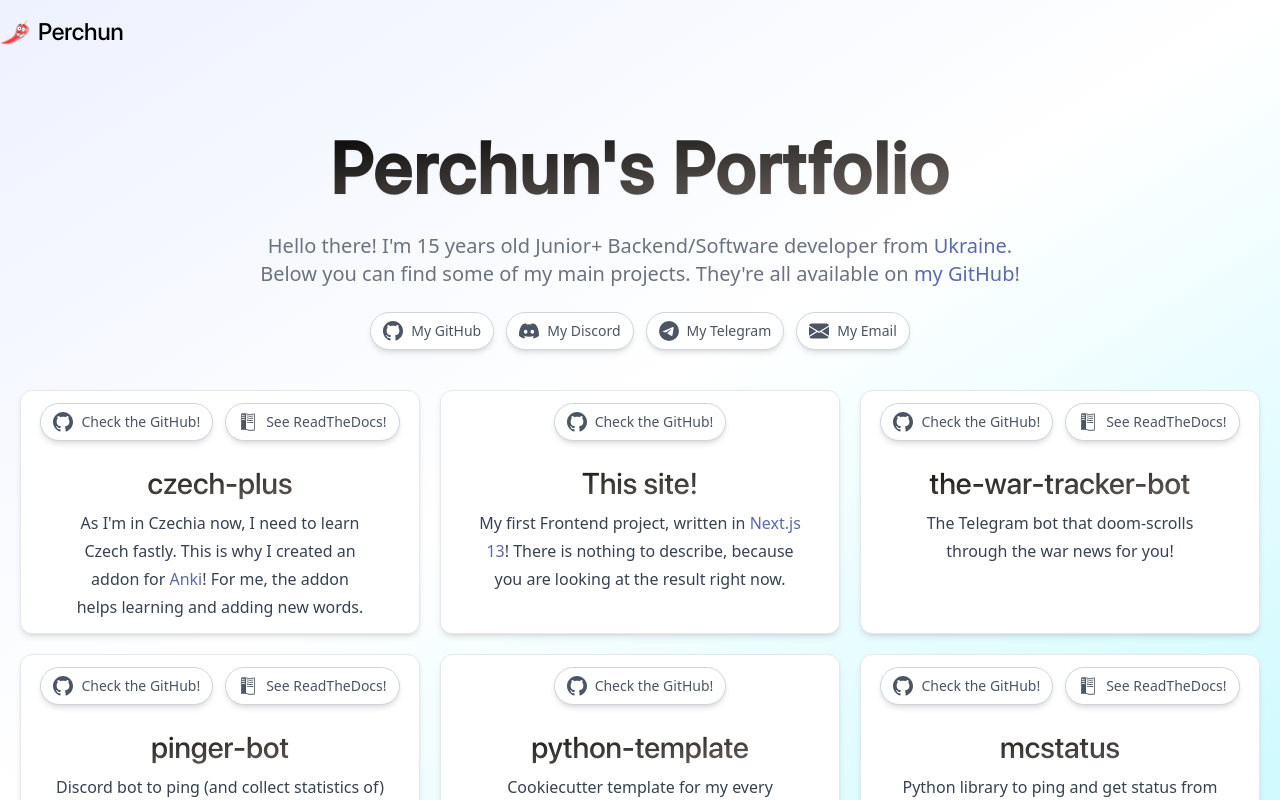
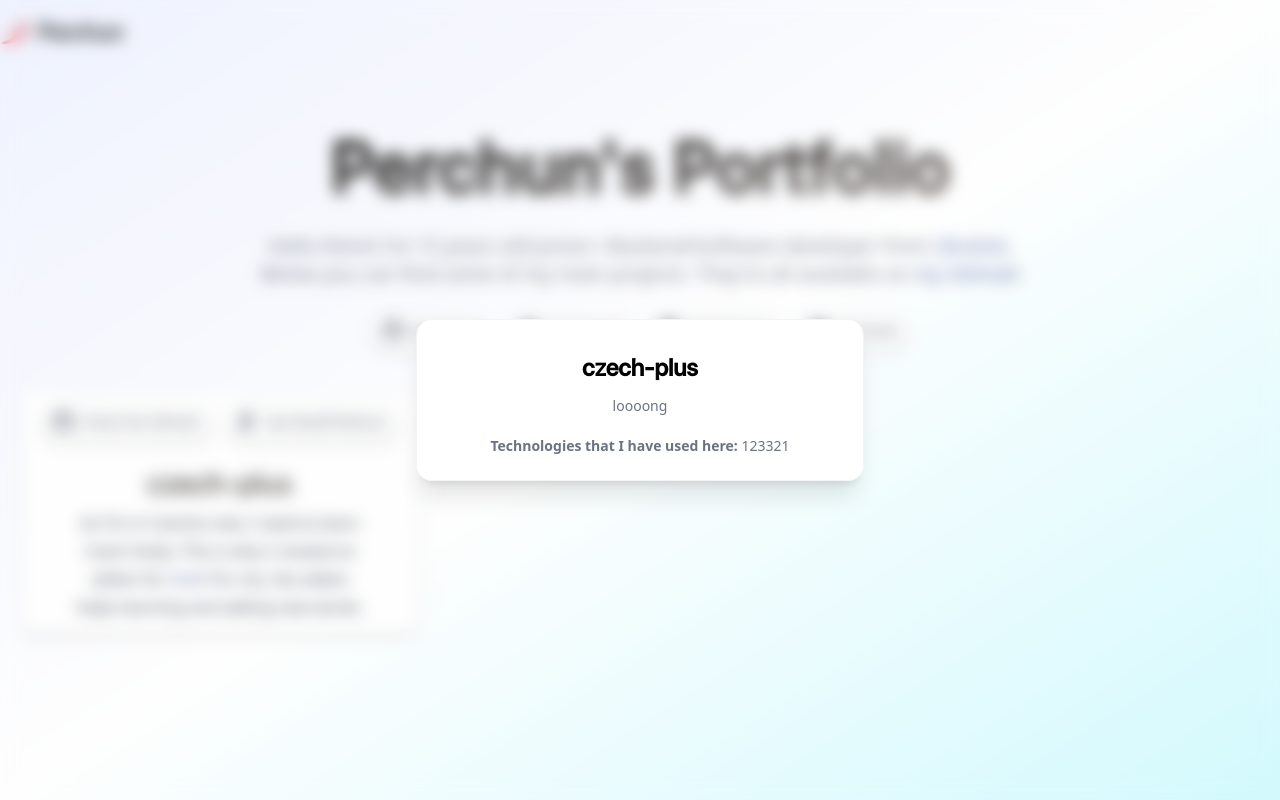
Before and after one commit to PerchunPak/perchun.it, a Next.js app: page / in a window 1280 px wide. Both pictures are taken after a click on the element 220 px from the left and 512 px from the top of the page. Shown: the top 800 px of the page. Built offline with nearby package versions, Linux system fonts and the light colour scheme.

Commit message:
Open modals on project click

```diff
--- /dev/null
+++ b/components/home/project-modal.tsx
@@ -0,0 +1,71 @@
+import Modal from "@/components/shared/modal";
+import {
+  useState,
+  Dispatch,
+  SetStateAction,
+  useCallback,
+  useMemo,
+} from "react";
+import { projectInterface } from "@/lib/projects-info";
+
+function ProjectModal({
+  showProjectModal,
+  setShowProjectModal,
+  project,
+}: {
+  showProjectModal: boolean;
+  setShowProjectModal: Dispatch<SetStateAction<boolean>>;
+  project: projectInterface;
+}) {
+  return (
+    <Modal showModal={showProjectModal} setShowModal={setShowProjectModal}>
+      <div className="w-full overflow-hidden md:max-w-md md:rounded-2xl md:border md:border-gray-100 md:shadow-xl">
+        <div className="flex flex-col items-center justify-center space-y-3 bg-white px-4 py-6 pt-8 text-center md:px-16">
+          <h3 className="font-display text-2xl font-bold">{project.name}</h3>
+          <p className="text-sm text-gray-500">
+            {project.longDescription.text}
+            <br />
+            <br />
+            {project.longDescription.technologies !== undefined ? (
+              <>
+                <b>Technologies that I have used here:</b>{" "}
+                {project.longDescription.technologies}
+              </>
+            ) : null}
+          </p>
+        </div>
+      </div>
+    </Modal>
+  );
+}
+
+function parseTechnologiesFromProject(technologies: string[]) {
+  var result = ""
+  for (var i = 0; i < technologies.length; i++) {
+    result + technologies[i]
+  }
+  return <><b>T</b></>
+}
+
+export function useProjectModal(project: projectInterface) {
+  const [showProjectModal, setShowProjectModal] = useState(false);
+
+  const ProjectModalCallback = useCallback(() => {
+    return (
+      <ProjectModal
+        showProjectModal={showProjectModal}
+        setShowProjectModal={setShowProjectModal}
+        project={project}
+      />
+    );
+  }, [showProjectModal, setShowProjectModal, project]);
+
+  return useMemo(
+    () => ({
+      setShowProjectModal,
+      ProjectModal: ProjectModalCallback,
+      projectName: project.name,
+    }),
+    [setShowProjectModal, ProjectModalCallback, project],
+  );
+}
--- a/components/home/project.tsx
+++ b/components/home/project.tsx
@@ -2,39 +2,33 @@ import styles from "@/components/home/project.module.css";
 import Balancer from "react-wrap-balancer";
 import Link from "next/link";
 import { ReactNode } from "react";
-import { Github, ReadTheDocs } from "@/components/shared/icons";
+import { useProjectModal } from "@/components/home/project-modal";
+import {
+  projectInterface,
+  projectLinks,
+  default as projectsInfo,
+} from "@/lib/projects-info";
 
-export interface projectInterface {
-  projectName: string;
-  description: string | ReactNode;
-  links: {
-    main: string;
-    github?: string;
-    readTheDocs?: string;
-  };
-}
-
-export function Project({ projectName, description, links }: projectInterface) {
+export function Project({ project }: { project: projectInterface }) {
+  const { ProjectModal, setShowProjectModal } = useProjectModal(project);
   const numberOfProjectLinks = projectLinks
     .map((e) => e.name)
-    .filter((key) => key in links).length;
+    .filter((key) => key in project.links).length;
 
   return (
+    <>
+      <ProjectModal />
       <div
         className={`relative col-span-1 cursor-pointer overflow-hidden rounded-xl border border-gray-200 bg-white shadow-md hover:scale-[1.02] hover:transition ${styles.project}`}
-      onClick={() => open(links.main)}
-      data-links={JSON.stringify(
-        Object.keys(links).filter((i) => i !== "main"),
-      )}
-      data-project-name={projectName}
+        onClick={() => setShowProjectModal(true)}
       >
         <div className="mx-auto mt-3 flex items-center justify-center space-x-3">
           {projectLinks.map(({ name, title, shortTitle, image }) => {
-          // @ts-expect-error
-          const link: string | undefined = links[name];
+            const link: string | undefined = project.links[name];
             if (link === undefined) {
               return;
             }
+
             let linkTitle: ReactNode;
             if (numberOfProjectLinks > 1) {
               linkTitle = (
@@ -52,6 +46,7 @@ export function Project({ projectName, description, links }: projectInterface) {
                 </>
               );
             }
+
             return (
               <Link
                 key={name}
@@ -68,13 +63,16 @@ export function Project({ projectName, description, links }: projectInterface) {
         </div>
         <div className="mx-auto max-w-md text-center">
           <h2 className="mt-6 bg-gradient-to-br from-black to-stone-500 bg-clip-text font-display text-xl font-bold text-transparent md:text-3xl md:font-normal">
-          <Balancer>{projectName}</Balancer>
+            <Balancer>{project.name}</Balancer>
           </h2>
           <div className="prose-sm m-3 mt-2 leading-normal text-gray-500 md:prose">
-          <Balancer className={styles.description}>{description}</Balancer>
+            <Balancer className={styles.description}>
+              {project.description}
+            </Balancer>
           </div>
         </div>
       </div>
+    </>
   );
 }
 
@@ -83,117 +81,10 @@ export default function InsertMyProjects() {
     <>
       {/* here we are animating with Tailwind instead of Framer Motion because Framer Motion messes up the z-index for child components */}
       <div className="my-10 flex grid w-full max-w-screen-xl animate-[slide-down-fade_0.5s_ease-in-out] auto-cols-max grid-cols-1 gap-5 px-5 md:grid-cols-3">
-        {myProjects.map(({ projectName, description, links }) => (
-          <Project
-            key={projectName}
-            projectName={projectName}
-            description={description}
-            links={links}
-          />
+        {projectsInfo.map((project) => (
+          <Project key={project.name} project={project} />
         ))}
       </div>
     </>
   );
 }
-
-const projectLinks: {
-  name: string;
-  title: string;
-  shortTitle: string;
-  image: ReactNode;
-}[] = [
-  {
-    name: "github",
-    title: "Check the GitHub!",
-    shortTitle: "GitHub",
-    image: <Github />,
-  },
-  {
-    name: "readTheDocs",
-    title: "See ReadTheDocs!",
-    shortTitle: "ReadTheDocs",
-    image: <ReadTheDocs />,
-  },
-];
-
-const myProjects: projectInterface[] = [
-  {
-    projectName: "czech-plus",
-    description: (
-      <>
-        As I{"'"}m in Czechia now, I need to learn Czech fastly. This is why I
-        created an addon for <Link href="https://apps.ankiweb.net">Anki</Link>!
-        For me, the addon helps learning and adding new words.
-      </>
-    ),
-    links: {
-      main: "https://s.perchun.it/czech-plus",
-      github: "https://github.com/PerchunPak/czech-plus",
-      readTheDocs: "https://czech-plus.readthedocs.io",
-    },
-  },
-  {
-    projectName: "This site!",
-    description: (
-      <>
-        My first Frontend project, written in{" "}
-        <Link href="https://nextjs.org">Next.js 13</Link>! There is nothing to
-        describe, because you are looking at the result right now.
-      </>
-    ),
-    links: {
-      main: "https://s.perchun.it/src-perchun-it",
-      github: "https://github.com/PerchunPak/perchun.it",
-    },
-  },
-  {
-    projectName: "the-war-tracker-bot",
-    description:
-      "The Telegram bot that doom-scrolls through the war news for you!",
-    links: {
-      main: "https://s.perchun.it/the-war-tracker-bot",
-      github: "https://github.com/PerchunPak/the-war-tracker-bot",
-      readTheDocs: "https://the-war-tracker-bot.readthedocs.io",
-    },
-  },
-  {
-    projectName: "pinger-bot",
-    description:
-      "Discord bot to ping (and collect statistics of) Minecraft servers, which is my main project, where I test new tools, or even architectures.",
-    links: {
-      main: "https://s.perchun.it/pinger-bot",
-      github: "https://github.com/PerchunPak/pinger-bot",
-      readTheDocs: "https://pinger-bot.readthedocs.io",
-    },
-  },
-  {
-    projectName: "python-template",
-    description:
-      "Cookiecutter template for my every Python project. The collection of fundamental things for all of them. Check it to see most of my coding habits!",
-    links: {
-      main: "https://s.perchun.it/py-template",
-      github: "https://github.com/PerchunPak/python-template",
-    },
-  },
-  {
-    projectName: "mcstatus",
-    description:
-      "Python library to ping and get status from Minecraft servers. Not actually mine, but project that I particularly maintain.",
-    links: {
-      main: "https://s.perchun.it/mcstatus",
-      github: "https://github.com/py-mine/mcstatus",
-      readTheDocs: "https://mcstatus.readthedocs.io",
-    },
-  },
-  // It's still too ToDo for referencing in portfolio
-  // {
-  //   projectName: "mcph",
-  //   description:
-  //     "Minecraft Plugin Helper. Tool for managing Minecraft server's plugins. At now, on making architecture stage.",
-  //   links: {
-  //     main: "https://s.perchun.it/mcph",
-  //     github: "https://github.com/PerchunPak/mcph",
-  //     readTheDocs: "https://mcph.readthedocs.io",
-  //   },
-  // },
-];
--- a/components/shared/modal.tsx
+++ b/components/shared/modal.tsx
@@ -5,7 +5,6 @@ import {
   useEffect,
   useRef,
 } from "react";
-import FocusTrap from "focus-trap-react";
 import { AnimatePresence, motion } from "framer-motion";
 import Leaflet from "./leaflet";
 import useWindowSize from "@/lib/hooks/use-window-size";
@@ -36,7 +35,6 @@ export default function Modal({
   }, [onKeyDown]);
 
   const { isMobile, isDesktop } = useWindowSize();
-
   return (
     <AnimatePresence>
       {showModal && (
@@ -44,7 +42,6 @@ export default function Modal({
           {isMobile && <Leaflet setShow={setShowModal}>{children}</Leaflet>}
           {isDesktop && (
             <>
-              <FocusTrap focusTrapOptions={{ initialFocus: false }}>
               <motion.div
                 ref={desktopModalRef}
                 key="desktop-modal"
@@ -60,7 +57,6 @@ export default function Modal({
               >
                 {children}
               </motion.div>
-              </FocusTrap>
               <motion.div
                 key="desktop-backdrop"
                 className="fixed inset-0 z-30 bg-gray-100 bg-opacity-10 backdrop-blur"
--- /dev/null
+++ b/lib/projects-info.tsx
@@ -0,0 +1,116 @@
+import Link from "next/link";
+import { ReactNode } from "react";
+import { Github, ReadTheDocs } from "@/components/shared/icons";
+
+export interface projectInterface {
+  name: string;
+  description: string | ReactNode;
+  longDescription: {
+    text: string;
+    technologies?: string[];
+  };
+  links: {
+    [key: string]: string;
+  };
+}
+
+export const projectLinks: {
+  name: string;
+  title: string;
+  shortTitle: string;
+  image: ReactNode;
+}[] = [
+  {
+    name: "github",
+    title: "Check the GitHub!",
+    shortTitle: "GitHub",
+    image: <Github />,
+  },
+  {
+    name: "readTheDocs",
+    title: "See ReadTheDocs!",
+    shortTitle: "ReadTheDocs",
+    image: <ReadTheDocs />,
+  },
+];
+
+const projectsInfo: projectInterface[] = [
+  {
+    name: "czech-plus",
+    description: (
+      <>
+        As I{"'"}m in Czechia now, I need to learn Czech fastly. This is why I
+        created an addon for <Link href="https://apps.ankiweb.net">Anki</Link>!
+        For me, the addon helps learning and adding new words.
+      </>
+    ),
+    longDescription: {
+      text: "loooong",
+      technologies: ["123", "321"],
+    },
+    links: {
+      github: "https://s.perchun.it/czech-plus",
+      readTheDocs: "https://czech-plus.readthedocs.io",
+    },
+  },
+  // {
+  //   name: "This site!",
+  //   description: (
+  //     <>
+  //       My first Frontend project, written in{" "}
+  //       <Link href="https://nextjs.org">Next.js 13</Link>! There is nothing to
+  //       describe, because you are looking at the result right now.
+  //     </>
+  //   ),
+  //   links: {
+  //     github: "https://s.perchun.it/src-perchun-it",
+  //   },
+  // },
+  // {
+  //   name: "the-war-tracker-bot",
+  //   description:
+  //     "The Telegram bot that doom-scrolls through the war news for you!",
+  //   links: {
+  //     github: "https://s.perchun.it/the-war-tracker-bot",
+  //     readTheDocs: "https://the-war-tracker-bot.readthedocs.io",
+  //   },
+  // },
+  // {
+  //   name: "pinger-bot",
+  //   description:
+  //     "Discord bot to ping (and collect statistics of) Minecraft servers, which is my main project, where I test new tools, or even architectures.",
+  //   links: {
+  //     github: "https://s.perchun.it/pinger-bot",
+  //     readTheDocs: "https://pinger-bot.readthedocs.io",
+  //   },
+  // },
+  // {
+  //   name: "python-template",
+  //   description:
+  //     "Cookiecutter template for my every Python project. The collection of fundamental things for all of them. Check it to see most of my coding habits!",
+  //   links: {
+  //     github: "https://s.perchun.it/py-template",
+  //   },
+  // },
+  // {
+  //   name: "mcstatus",
+  //   description:
+  //     "Python library to ping and get status from Minecraft servers. Not actually mine, but project that I particularly maintain.",
+  //   links: {
+  //     github: "https://s.perchun.it/mcstatus",
+  //     readTheDocs: "https://mcstatus.readthedocs.io",
+  //   },
+  // },
+  // It's still too ToDo for referencing in portfolio
+  // {
+  //   name: "mcph",
+  //   description:
+  //     "Minecraft Plugin Helper. Tool for managing Minecraft server's plugins. At now, on making architecture stage.",
+  //   links: {
+  //     github: "https://s.perchun.it/mcph",
+  //     readTheDocs: "https://mcph.readthedocs.io",
+  //   },
+  // },
+];
+
+export default projectsInfo;
--- a/package.json
+++ b/package.json
@@ -21,7 +21,6 @@
     "classnames": "2.3.x",
     "eslint": "8.36.x",
     "eslint-config-next": "13.2.x",
-    "focus-trap-react": "10.1.x",
     "framer-motion": "10.2.x",
     "lucide-react": "~0.125.0",
     "ms": "2.1.x",
```
Also changed, not shown: 1 other file (tests, documents, lock files or other folders). Lines whose indentation alone changed are shown as unchanged.
